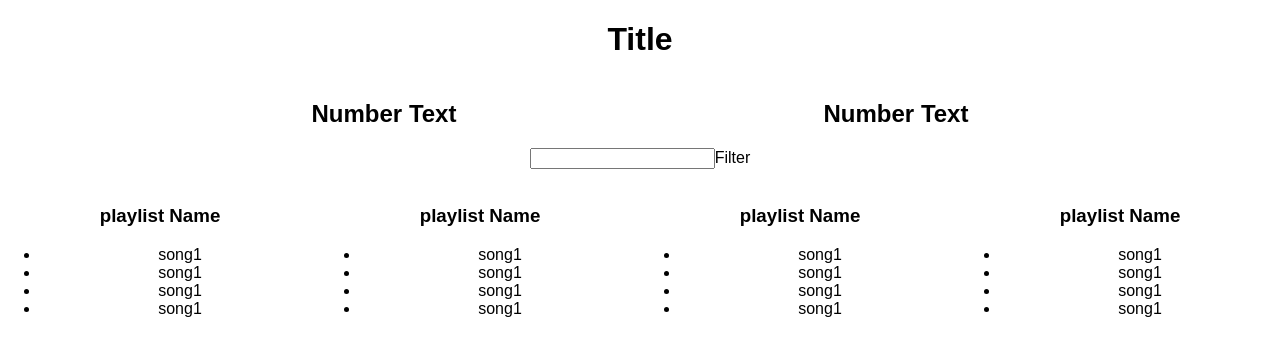
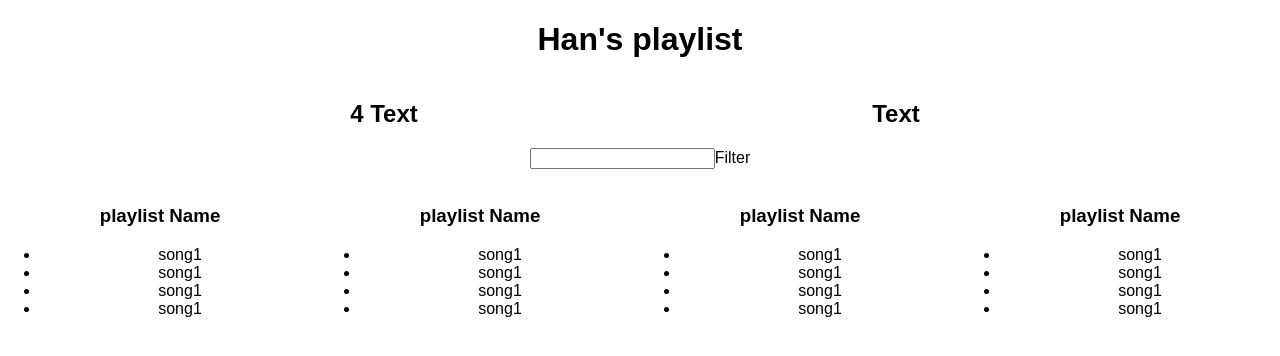
Before and after one commit to zhihanzzh/Spotify-Playlist, a React (Create React App) app: page / in a window 1280 px wide. Shown: the top 356 px of the page. Built offline with nearby package versions, Linux system fonts and the light colour scheme.

Commit message:
added number of playlist

```diff
--- a/src/App.js
+++ b/src/App.js
@@ -1,12 +1,34 @@
 import React, { Component } from 'react';
 import logo from './logo.svg';
 import './App.css';
+
+
+let fakeServerData = {
+  user: {
+    name: 'Han',
+    playlists: [
+      {
+        name: 'p1',
+        songs: ['s1', 's2', 's3']
+      }, {
+        name: 'p2',
+        songs: ['s21', 's22', 's23']
+      }, {
+        name: 'p3',
+        songs: ['s31', 's32', 's33']
+      }, {
+        name: 'p4',
+        songs: ['s41', 's42', 's43']
+      }
+    ]
+  }
+}
 
 class Aggregate extends Component {
   render() {
     return (
       <div style={{ width: '40%', display: 'inline-block' }}>
-        <h2>Number Text</h2>
+        <h2>{this.props.playlists && this.props.playlists.length} Text</h2>
       </div>
     );
   }
@@ -28,7 +50,7 @@ class Playlist extends Component {
   render() {
     return (
       <div style={{ width: '25%', display: 'inline-block' }}>
-      <img/>
+        <img />
         <h3>playlist Name</h3>
         <ul>
           <li>song1</li>
@@ -43,11 +65,23 @@ class Playlist extends Component {
 }
 
 class App extends Component {
+  constructor() {
+    super();
+    this.state = {
+      serverData: {}
+    }
+  }
+  componentDidMount() {
+    this.setState({
+      serverData: fakeServerData
+    })
+  }
   render() {
     return (
       <div className="App">
-        <h1>Title</h1>
-        <Aggregate />
+        <h1>{this.state.serverData.user && this.state.serverData.user.name}'s playlist
+        </h1>
+        <Aggregate playlists={this.state.serverData.user && this.state.serverData.user.playlists}/>
         <Aggregate />
         <Filter />
         <Playlist />
```
Lines whose indentation alone changed are shown as unchanged.
